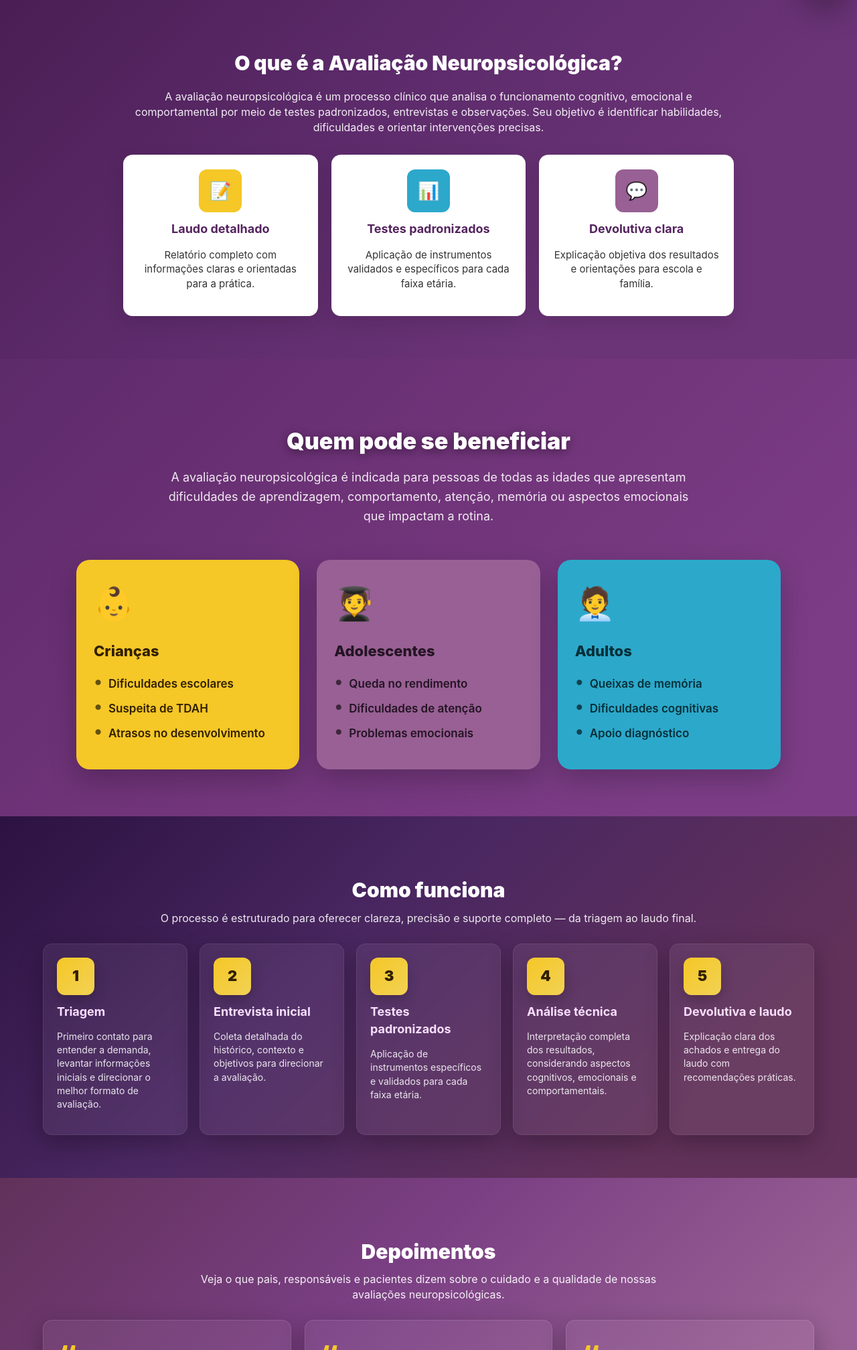
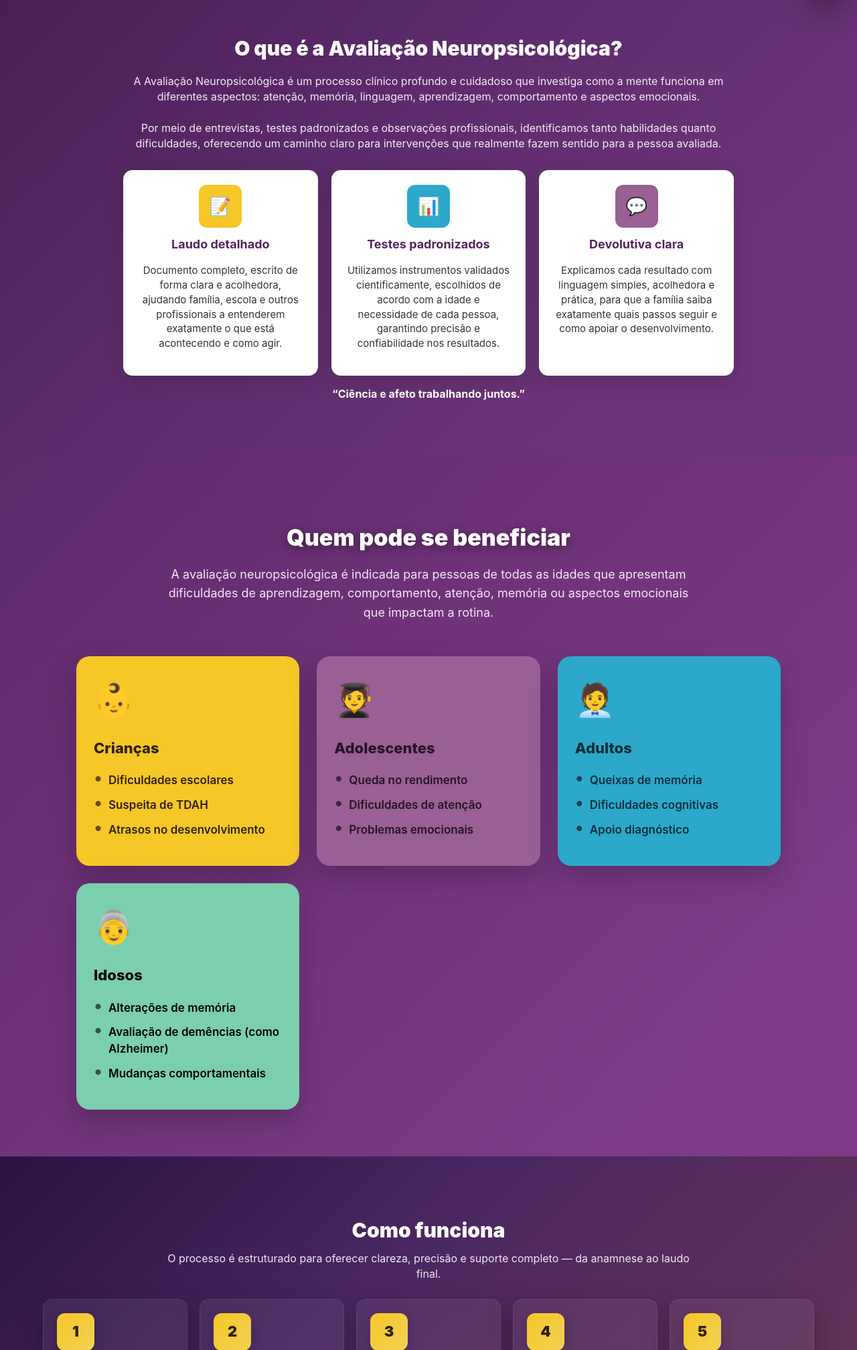
Before and after one commit to eduardo130796/apisavaliacao, a plain HTML site: page index.html in a window 1280 px wide. Shown: the part 784-2800 px from the top of the page at 67% size. Drawn offline with Linux system fonts and the light colour scheme.

Commit message:
Add files via upload

```diff
--- a/index.html
+++ b/index.html
@@ -40,29 +40,30 @@
           Avaliação Neuropsicológica
         </span>
         <br>
-        com precisão e foco no que realmente importa.
+        <span class="hero-subtitle">Nem tudo é Transtorno!</span>
       </h1>
 
       <p class="hero-sub">
-        Entenda com clareza o funcionamento cognitivo, emocional e comportamental —
-        com laudo completo, testes padronizados e devolutiva prática.
+        Descubra, com base científica e olhar acolhedor, como está o funcionamento
+        cognitivo, emocional e comportamental — com laudo completo, testes padronizados
+        e orientações práticas para a família e para a escola.
       </p>
 
       <!-- LISTA COM ÍCONES -->
       <ul class="hero-list">
         <li>
           <span class="icon-bullet">✔</span>
-          Laudo aceito por escolas e instituições
+          Laudo aceito por escolas, médicos e demais instituições
         </li>
 
         <li>
           <span class="icon-bullet">✔</span>
-          Profissionais especializados
+          Profissionais especializados em avaliação infantil e adulta
         </li>
 
         <li>
           <span class="icon-bullet">✔</span>
-          Atendimento acolhedor
+          Atendimento acolhedor, científico e sem rótulos
         </li>
       </ul>
 
@@ -74,7 +75,7 @@
     <!-- IMAGEM DO HERO -->
     <div class="hero-right">
       <div class="hero-image-wrapper">
-        <img src="ChatGPT Image 20 de nov. de 2025, 23_02_32.png" class="hero-img" alt="Psicóloga atendendo criança">
+        <img src="ChatGPT Image 20 de nov. de 2025, 23_02_32.png" class="hero-img" alt="Psicóloga atendendo criança em avaliação neuropsicológica">
       </div>
     </div>
 
@@ -87,10 +88,13 @@
     <h2 class="avaliacao-title">O que é a Avaliação Neuropsicológica?</h2>
 
     <p class="avaliacao-sub">
-      A avaliação neuropsicológica é um processo clínico que analisa o funcionamento
-      cognitivo, emocional e comportamental por meio de testes padronizados, entrevistas
-      e observações. Seu objetivo é identificar habilidades, dificuldades e orientar
-      intervenções precisas.
+      A Avaliação Neuropsicológica é um processo clínico profundo e cuidadoso que
+      investiga como a mente funciona em diferentes aspectos: atenção, memória,
+      linguagem, aprendizagem, comportamento e aspectos emocionais.
+      <br><br>
+      Por meio de entrevistas, testes padronizados e observações profissionais,
+      identificamos tanto habilidades quanto dificuldades, oferecendo um caminho
+      claro para intervenções que realmente fazem sentido para a pessoa avaliada.
     </p>
 
     <div class="avaliacao-cards">
@@ -98,22 +102,38 @@
       <div class="avaliacao-card">
         <div class="avaliacao-icon" style="background:#f5c727;">📝</div>
         <h3>Laudo detalhado</h3>
-        <p>Relatório completo com informações claras e orientadas para a prática.</p>
+        <p>
+          Documento completo, escrito de forma clara e acolhedora,
+          ajudando família, escola e outros profissionais a entenderem
+          exatamente o que está acontecendo e como agir.
+        </p>
       </div>
 
       <div class="avaliacao-card">
         <div class="avaliacao-icon" style="background:#2ca8cb;">📊</div>
         <h3>Testes padronizados</h3>
-        <p>Aplicação de instrumentos validados e específicos para cada faixa etária.</p>
+        <p>
+          Utilizamos instrumentos validados cientificamente, escolhidos de acordo
+          com a idade e necessidade de cada pessoa, garantindo precisão e
+          confiabilidade nos resultados.
+        </p>
       </div>
 
       <div class="avaliacao-card">
         <div class="avaliacao-icon" style="background:#986094;">💬</div>
         <h3>Devolutiva clara</h3>
-        <p>Explicação objetiva dos resultados e orientações para escola e família.</p>
+        <p>
+          Explicamos cada resultado com linguagem simples, acolhedora e prática,
+          para que a família saiba exatamente quais passos seguir e como apoiar o
+          desenvolvimento.
+        </p>
       </div>
 
     </div>
+
+    <p class="avaliacao-frase-final">
+      <strong>“Ciência e afeto trabalhando juntos.”</strong>
+    </p>
 
   </div>
 </section>
@@ -162,6 +182,17 @@
           <li>Apoio diagnóstico</li>
         </ul>
       </div>
+      <!-- IDOSOS -->
+      <div class="beneficia-card elderly-card">
+        <div class="beneficia-icon">👵</div>
+        <h3>Idosos</h3>
+        <ul>
+          <li>Alterações de memória</li>
+          <li>Avaliação de demências (como Alzheimer)</li>
+          <li>Mudanças comportamentais</li>
+        </ul>
+      </div>
+
 
     </div>
 
@@ -174,27 +205,28 @@
     <h2 class="funciona-title">Como funciona</h2>
 
     <p class="funciona-sub">
-      O processo é estruturado para oferecer clareza, precisão e suporte completo — da triagem ao laudo final.
+      O processo é estruturado para oferecer clareza, precisão e suporte completo — da anamnese ao laudo final.
     </p>
 
     <div class="funciona-grid">
 
-      <!-- PASSO 1 - TRIAGEM -->
+      <!-- PASSO 1 - ANAMNESE -->
       <div class="funciona-card">
         <div class="funciona-num">1</div>
-        <h3>Triagem</h3>
+        <h3>Anamnese</h3>
         <p>
-          Primeiro contato para entender a demanda, levantar informações iniciais
-          e direcionar o melhor formato de avaliação.
+          Etapa que reúne a triagem e a entrevista inicial. Aqui coletamos o histórico, as demandas,
+          o contexto familiar e escolar/profissional para direcionar a avaliação com precisão.
         </p>
       </div>
 
-      <!-- PASSO 2 - ENTREVISTA -->
+      <!-- PASSO 2 - OBSERVAÇÃO CLÍNICA -->
       <div class="funciona-card">
         <div class="funciona-num">2</div>
-        <h3>Entrevista inicial</h3>
+        <h3>Observação clínica</h3>
         <p>
-          Coleta detalhada do histórico, contexto e objetivos para direcionar a avaliação.
+          Registro técnico do comportamento, atenção, interação, comunicação e outras características
+          relevantes no contexto do atendimento.
         </p>
       </div>
 
@@ -203,25 +235,28 @@
         <div class="funciona-num">3</div>
         <h3>Testes padronizados</h3>
         <p>
-          Aplicação de instrumentos específicos e validados para cada faixa etária.
+          Aplicação de instrumentos validados cientificamente, escolhidos de acordo com a idade
+          e o objetivo da avaliação.
         </p>
       </div>
 
-      <!-- PASSO 4 - ANÁLISE -->
+      <!-- PASSO 4 - ANÁLISE + DEVOLUTIVA -->
       <div class="funciona-card">
         <div class="funciona-num">4</div>
-        <h3>Análise técnica</h3>
+        <h3>Análise e devolutiva</h3>
         <p>
-          Interpretação completa dos resultados, considerando aspectos cognitivos, emocionais e comportamentais.
+          Integração completa dos resultados, com explicação clara dos achados, pontos fortes,
+          dificuldades e recomendações práticas para família e escola.
         </p>
       </div>
 
-      <!-- PASSO 5 - DEVOLUTIVA -->
+      <!-- PASSO 5 - LAUDO -->
       <div class="funciona-card">
         <div class="funciona-num">5</div>
-        <h3>Devolutiva e laudo</h3>
+        <h3>Laudo Neuropsicológico</h3>
         <p>
-          Explicação clara dos achados e entrega do laudo com recomendações práticas.
+          Entrega do documento oficial, estruturado de forma ética, objetiva e detalhada,
+          servindo como base para encaminhamentos e intervenções.
         </p>
       </div>
 
--- a/style.css
+++ b/style.css
@@ -207,6 +207,10 @@ a{color:inherit}
   margin-bottom: 4px;
   text-shadow: 0 6px 26px rgba(0,0,0,0.55);
 }
+.hero-subtitle{
+  font-size: 30px;
+  color: #2ca8cb;
+}
 
 .hero-sub{
   font-size:18px;
@@ -403,6 +407,10 @@ a{color:inherit}
 .teal-card{
   background:#2ca8cb;
   color:#063038;
+}
+.elderly-card {
+  background: #7BCFAF; /* verde claro profissional */
+  color: #000;
 }
 
 /* === RESPONSIVIDADE === */
```
